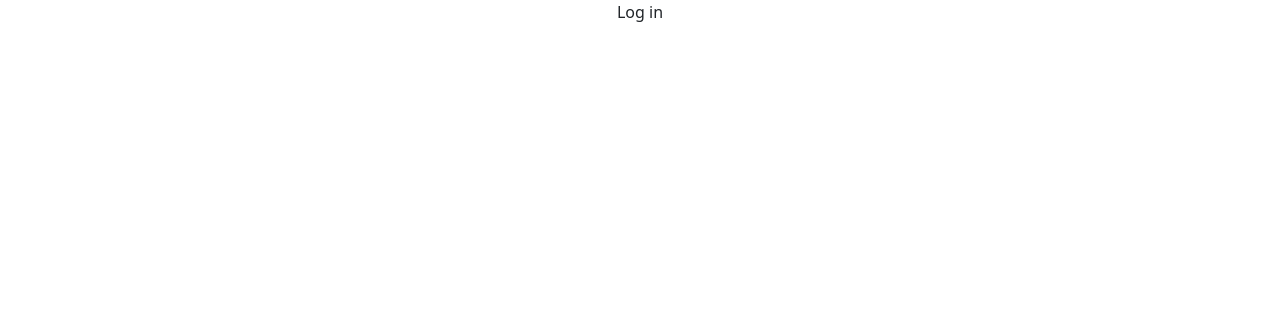
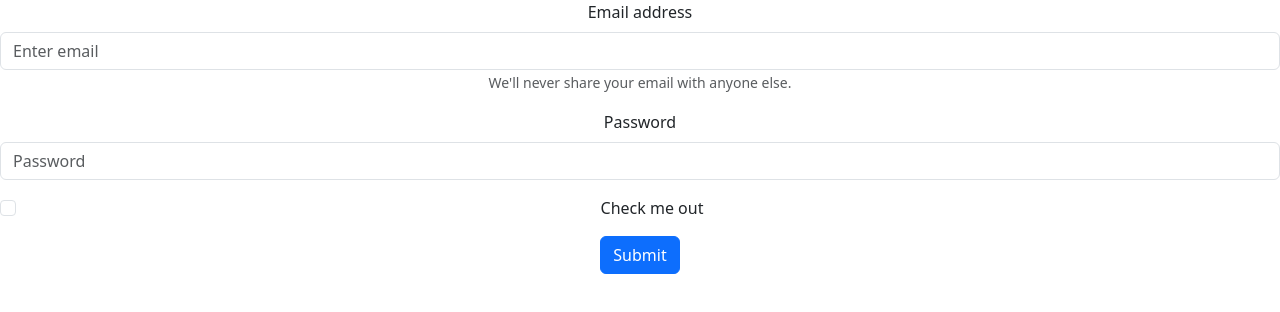
Before and after one commit to INTJBrandon/Revtracker, a React (Create React App) app in the folder frontend/rev-tracker/: page / in a window 1280 px wide. Shown: the top 312 px of the page. Built offline with nearby package versions, Linux system fonts and the light colour scheme.

Commit message:
adds bootstrap form code to login form

```diff
--- a/frontend/rev-tracker/src/Login.js
+++ b/frontend/rev-tracker/src/Login.js
@@ -1,8 +1,28 @@
+import Form from 'react-bootstrap/Form'
+import Button from 'react-bootstrap/Button'
 function Login() {
     return (
         <>
-            <p>Log in</p>
+            <Form>
+                <Form.Group className="mb-3" controlId="formBasicEmail">
+                    <Form.Label>Email address</Form.Label>
+                    <Form.Control type="email" placeholder="Enter email" />
+                    <Form.Text className="text-muted">
+                    We'll never share your email with anyone else.
+                    </Form.Text>
+                </Form.Group>
 
+                <Form.Group className="mb-3" controlId="formBasicPassword">
+                    <Form.Label>Password</Form.Label>
+                    <Form.Control type="password" placeholder="Password" />
+                </Form.Group>
+                <Form.Group className="mb-3" controlId="formBasicCheckbox">
+                    <Form.Check type="checkbox" label="Check me out" />
+                </Form.Group>
+                <Button variant="primary" type="submit">
+                    Submit
+                </Button>
+            </Form>
         </>
     );
 }
```
